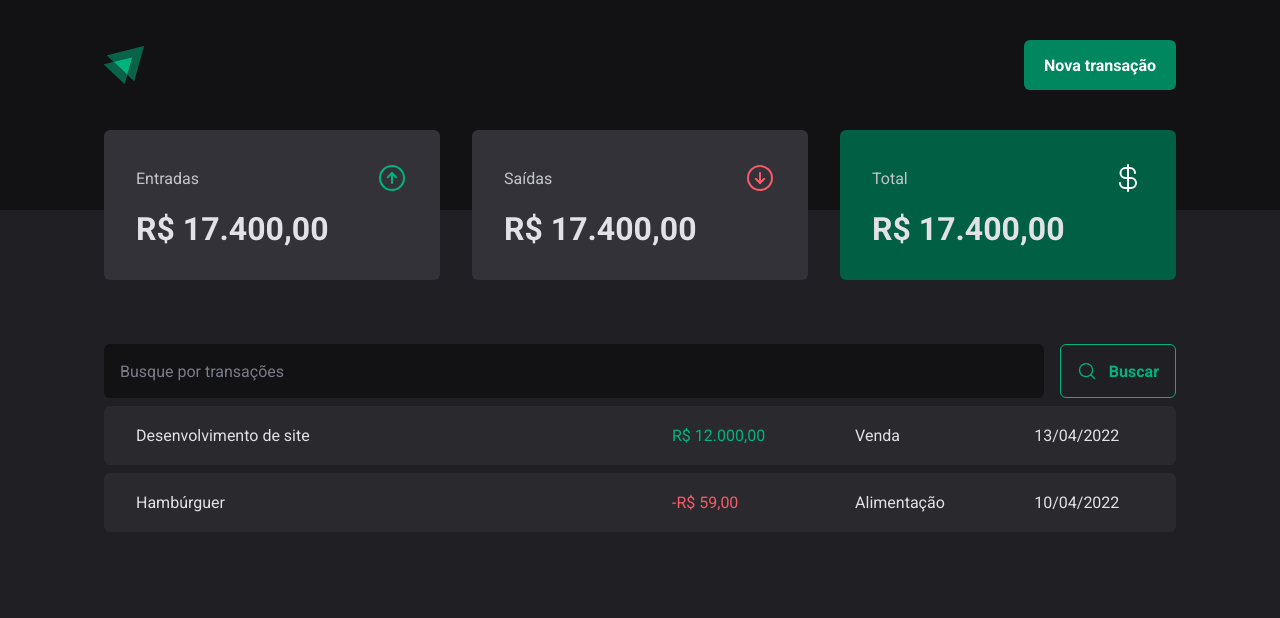
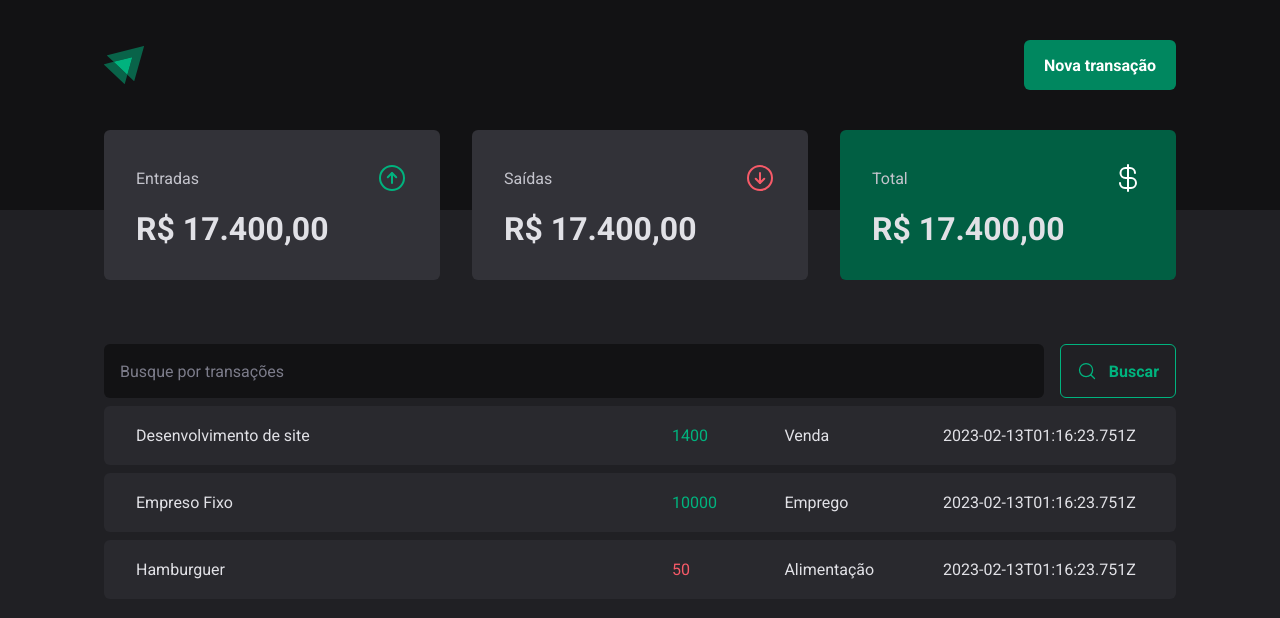
Before and after one commit to PabloNatan/dt-money, a React (Vite) app: page / in a window 1280 px wide. Shown: the top 618 px of the page. Built offline with nearby package versions, Linux system fonts and the light colour scheme; data requests are answered from the project's data file.

Commit message:
feat: add context to transctions

```diff
--- a/src/App.tsx
+++ b/src/App.tsx
@@ -1,4 +1,5 @@
 import { ThemeProvider } from "styled-components";
+import { TransactionsProvider } from "./contexts/TransactionsContext";
 import { Transactions } from "./pages/Transactions";
 import { defaultTheme } from "./themes/default";
 import { GlobalStyle } from "./themes/global";
@@ -7,7 +8,9 @@
   return (
     <ThemeProvider theme={defaultTheme}>
       <GlobalStyle />
-      <Transactions />
+      <TransactionsProvider>
+        <Transactions />
+      </TransactionsProvider>
     </ThemeProvider>
   );
 }
--- /dev/null
+++ b/src/contexts/TransactionsContext.tsx
@@ -0,0 +1,49 @@
+import {
+  createContext,
+  ReactNode,
+  useContext,
+  useEffect,
+  useState,
+} from "react";
+
+interface Transaction {
+  id: number;
+  description: string;
+  type: "income" | "outcome";
+  price: number;
+  category: string;
+  createdAt: string;
+}
+
+interface TransactionContextType {
+  transactions: Transaction[];
+}
+
+interface TransactionsProviderProps {
+  children: ReactNode;
+}
+
+export const TransactionsContext = createContext({} as TransactionContextType);
+
+export function TransactionsProvider({ children }: TransactionsProviderProps) {
+  const [transactions, setTransactions] = useState<Transaction[]>([]);
+
+  async function loadTransactions() {
+    const response = await fetch("http://localhost:3333/transactions");
+    const data = await response.json();
+
+    setTransactions(data);
+  }
+
+  useEffect(() => {
+    loadTransactions();
+  }, []);
+
+  return (
+    <TransactionsContext.Provider value={{ transactions }}>
+      {children}
+    </TransactionsContext.Provider>
+  );
+}
+
+export const useTransationsContext = () => useContext(TransactionsContext);
--- a/src/pages/Transactions/index.tsx
+++ b/src/pages/Transactions/index.tsx
@@ -1,9 +1,21 @@
+import { useEffect, useState } from "react";
 import { Header } from "../../components/Header";
 import { Summary } from "../../components/Summary";
+import { useTransationsContext } from "../../contexts/TransactionsContext";
 import { SearchForm } from "./components/SearchForm";
 import * as S from "./styles";
 
+interface Transaction {
+  id: number;
+  description: string;
+  type: "income" | "outcome";
+  price: number;
+  category: string;
+  createdAt: string;
+}
+
 export function Transactions() {
+  const { transactions } = useTransationsContext();
   return (
     <S.Wrapper>
       <Header />
@@ -14,24 +26,20 @@
 
         <S.TransactionsTable>
           <tbody>
-            <tr>
-              <td width="50%">Desenvolvimento de site</td>
-              <td>
-                <S.PriceHighlight variant="income">
-                  R$ 12.000,00
-                </S.PriceHighlight>
-              </td>
-              <td>Venda</td>
-              <td>13/04/2022</td>
-            </tr>
-            <tr>
-              <td width="50%">Hambúrguer</td>
-              <td>
-                <S.PriceHighlight variant="outcome">-R$ 59,00</S.PriceHighlight>
-              </td>
-              <td>Alimentação</td>
-              <td>10/04/2022</td>
-            </tr>
+            {transactions.map((transaction) => {
+              return (
+                <tr key={transaction.id}>
+                  <td width="50%">{transaction.description}</td>
+                  <td>
+                    <S.PriceHighlight variant={transaction.type}>
+                      {transaction.price}
+                    </S.PriceHighlight>
+                  </td>
+                  <td>{transaction.category}</td>
+                  <td>{transaction.createdAt}</td>
+                </tr>
+              );
+            })}
           </tbody>
         </S.TransactionsTable>
       </S.TransactionsContainer>
```
